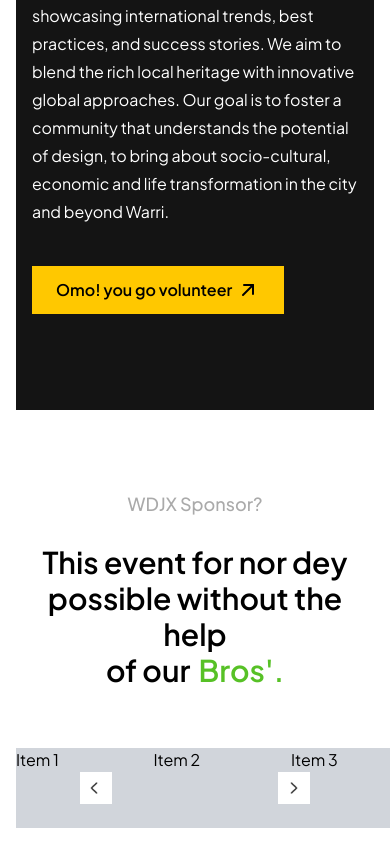
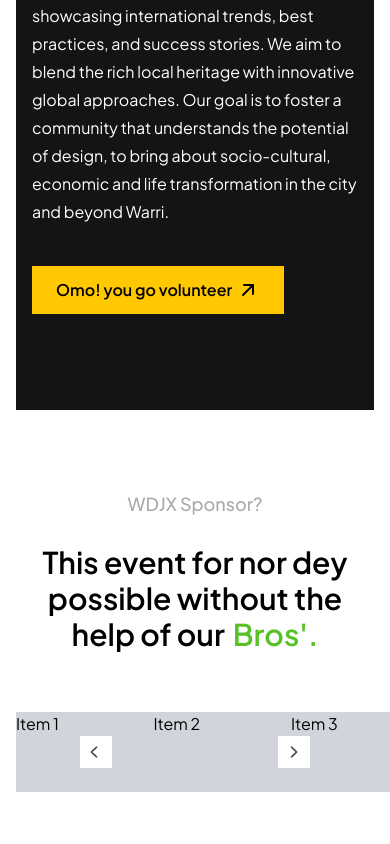
Before and after one commit to Matthewokiemute/wdjx, a Next.js app: page / in a window 390 px wide. Shown: the part 1545-2389 px from the top of the page. After the commit the page ends 2353 px from the top, so only its background shows below. Built offline with nearby package versions, Linux system fonts and the light colour scheme.

Commit message:
edited spomsor text

```diff
--- a/src/components/Sponsors.jsx
+++ b/src/components/Sponsors.jsx
@@ -11,10 +11,10 @@ const Sponsors = () => {
         <div className="text-center">
           <p className="text-3xl md:text-5xl text-black font-semibold">
             This event for nor dey possible{" "}
-            <span className="md:hidden">without the help</span>
+            <span className="md:hidden">without the</span>
           </p>
           <p className="text-3xl md:text-5xl text-black font-semibold flex gap-2 items-center justify-center">
-            <span className="hidden md:inline-block">without the help</span> of
+          help <span className="hidden md:inline-block">without the help</span> of
             our <SlidingText />
           </p>
         </div>
```
